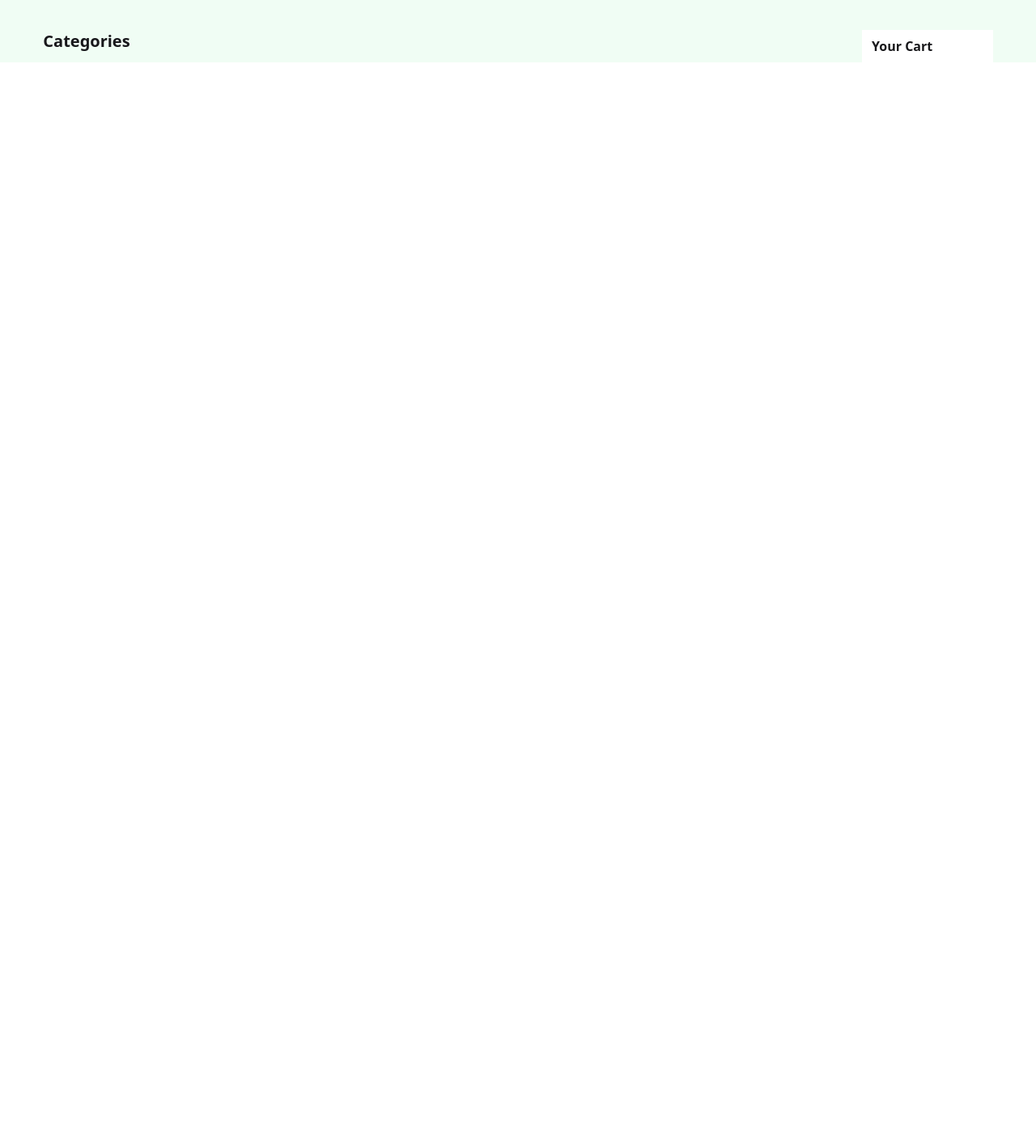
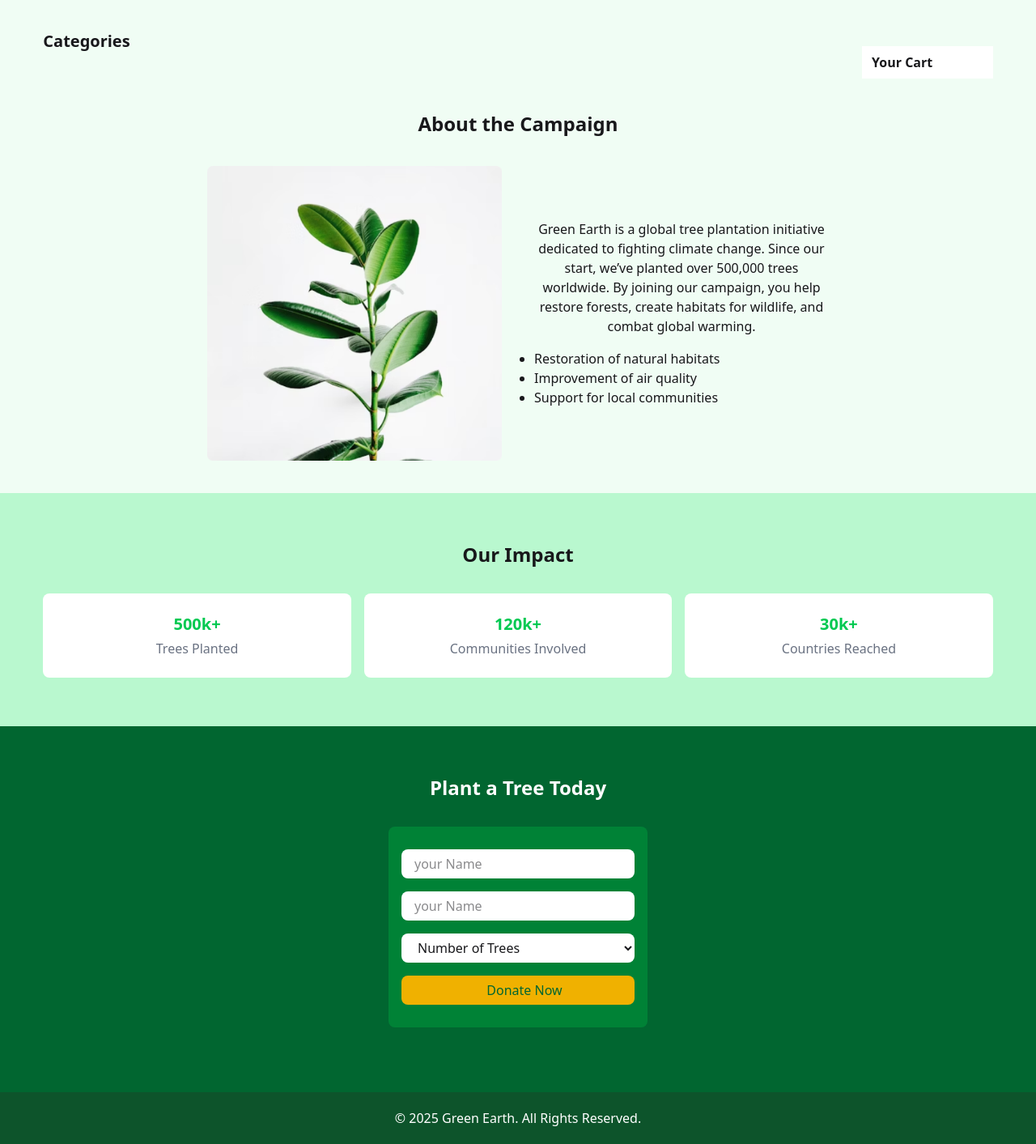
Before and after one commit to pijush512/Assignment6, a plain HTML site: page index.html in a window 1280 px wide. Shown: the part 543-1956 px from the top of the page at 81% size. Before the commit the page ends 800 px from the top, so only its background shows below. Drawn offline with nearby package versions, Linux system fonts and the light colour scheme; no server answers.

Commit message:
design and responsive done

```diff
--- a/Js/script.js
+++ b/Js/script.js
@@ -30,11 +30,11 @@ const openModal = (id) => {
             <div class="card-body">
                 <h2 class="card-title">${tree.name}</h2>
                 <p>${tree.description}</p>
-                <div class="card-actions justify-between items-center">
-                    <div class="bg-green-200 rounded-2xl px-4 py-1 text-lg">${tree.category}</div>
-                    <div class="font-bold text-lg">${tree.price}</div>
+                <div class="card-actions flex flex-col">
+                    <div class=" text-lg"><span class="font-bold">Category:</span> ${tree.category}</div>
+                    <div class="text-lg"><span class="font-bold">Price:</span> ৳${tree.price}</div>
                 </div>
-                <button class="bg-green-600 rounded-3xl py-2 text-white text-lg mt-4">Add to Cart</button>
+
             </div>
             <div class="modal-action">
                 <form method="dialog">
@@ -73,7 +73,7 @@ const displayAllTrees = (allTrees) => {
                     <div class="card-actions justify-between items-center">
                         <div
                             class="bg-green-200 rounded-2xl px-4 py-1 text-lg">${tree.category}</div>
-                        <div class="font-bold text-lg">${tree.price}</div>
+                        <div class="font-bold text-lg">৳ ${tree.price}</div>
                     </div>
                     <button
                         class="bg-green-600 rounded-3xl py-2 text-white text-lg mt-4">Add
--- a/index.html
+++ b/index.html
@@ -15,12 +15,30 @@
         <title>Assignment 6</title>
     </head>
     <body>
-        <header class="bg-green-600">
-            <div class="navbar w-11/12 mx-auto flex flex-col gap-2 md:flex-row">
+        <header>
+            <div class="navbar bg-green-600">
                 <div class="navbar-start">
-                    <a class=" font-bold text-xl text-white">Green Earth</a>
+                    <div class="dropdown">
+                        <div tabindex="0" role="button"
+                            class="btn btn-ghost lg:hidden">
+                            <svg xmlns="http://www.w3.org/2000/svg"
+                                class="h-5 w-5" fill="none" viewBox="0 0 24 24"
+                                stroke="currentColor"> <path
+                                    stroke-linecap="round"
+                                    stroke-linejoin="round" stroke-width="2"
+                                    d="M4 6h16M4 12h8m-8 6h16" /> </svg>
+                        </div>
+                        <ul
+                            tabindex="0"
+                            class="menu menu-sm dropdown-content bg-base-100 rounded-box z-1 mt-3 w-52 p-2 shadow">
+                            <li><a>About</a></li>
+                            <li><a>Gallery</a></li>
+                            <li><a>Plant a Tree</a></li>
+                        </ul>
+                    </div>
+                    <a class="btn btn-ghost text-xl text-white">Green Earth</a>
                 </div>
-                <div class="navbar-center">
+                <div class="navbar-center hidden lg:flex">
                     <ul class="flex gap-10 text-white font-semi">
                         <li><a>About</a></li>
                         <li><a>Gallery</a></li>
@@ -28,8 +46,7 @@
                     </ul>
                 </div>
                 <div class="navbar-end">
-                    <a
-                        class=" bg-yellow-300 rounded-3xl py-2 px-4 text-green-600">Plant
+                    <a class="bg-yellow-300 rounded-3xl py-2 px-4 text-green-600">Plant
                         a Tree</a>
                 </div>
             </div>
@@ -37,7 +54,8 @@
         <!-- banner -->
         <section class="bg-green-100 py-20"
             style="background-image: url('./Images/hero-leaf1.png'), url('./Images/hero-leaf2.png'); background-repeat: no-repeat, no-repeat; background-position: left, right;">
-            <h1 class="text-3xl font-bold text-center">Plant a Tree, Grow a
+
+            <h1 class="text-3xl font-bold text-center ">Plant a Tree, Grow a
                 Future</h1>
             <p class="text-center py-10">Join our mission to plant 1 million
                 trees and make the Earth greener for future <br> generations.
@@ -53,33 +71,114 @@
                     Trees</h1>
                 <div
                     class="flex flex-col  md:flex-row justify-between w-11/12 mx-auto pt-10">
-                    <div class="left w-[15%] ">
+                    <div class="left md:w-[15%] ">
                         <h3 class="text-xl font-bold">Categories</h3>
-                        <ul id="catagori_container">
+                        <ul class="mb-5" id="catagori_container">
 
                         </ul>
                     </div>
 
-                    <div class="center w-[80%] px-4">
+                    <div class="center md:w-[80%] px-4">
                         <div id="card_container"
                             class="grid grid-cols-1 md:grid-cols-3 gap-4">
 
                         </div>
                     </div>
 
-                    <div class="right w-[15%] bg-white px-3 py-2">
+                    <div class="right sm:mt-5 md:w-[15%] bg-white px-3 py-2">
                         <h3 class="font-bold">Your Cart</h3>
 
                     </div>
                 </div>
+                <!-- About the  Campaign section -->
+                <section class="md:mx-[20%] pb-10">
+                    <h3 class="text-2xl text-center font-bold pt-10">About the
+                        Campaign</h3>
+                    <div
+                        class="mt-9 flex flex-col md:flex-row items-center justify-between gap-10">
+                        <div class="w-full">
+                            <img class="w-full" src="Images/about.png" alt>
+                        </div>
+                        <div class="w-full">
+                            <p class="text-[16px] sm:text-center">Green Earth is
+                                a global tree plantation initiative dedicated to
+                                fighting climate change. Since our start, we’ve
+                                planted over 500,000 trees worldwide. By joining
+                                our campaign, you help restore forests, create
+                                habitats for wildlife, and combat global
+                                warming.</p>
+                            <ul class="list-disc mt-4">
+                                <li>Restoration of natural habitats</li>
+                                <li>Improvement of air quality</li>
+                                <li>Support for local communities</li>
+                            </ul>
+                        </div>
+                    </div>
+                </section>
+            </section>
+            <!-- our impact section -->
+            <section class="bg-green-200 ">
+                <h3 class="text-2xl text-center font-bold pt-15 mb-8 ">Our
+                    Impact</h3>
+
+                <div
+                    class="w-11/12 mx-auto flex flex-col md:flex-row justify-between items-center pb-15 gap-4">
+
+                    <div class="w-[400px] p-6 bg-white text-center rounded-lg">
+                        <h1 class="text-green-500 font-bold text-xl">500k+</h1>
+                        <p class="text-gray-500 mt-1">Trees Planted</p>
+                    </div>
+                    <div class="w-[400px] p-6 bg-white text-center rounded-lg">
+                        <h1 class="text-green-500 font-bold text-xl">120k+</h1>
+                        <p class="text-gray-500 mt-1">Communities Involved</p>
+                    </div>
+                    <div class="w-[400px] p-6 bg-white text-center rounded-lg">
+                        <h1 class="text-green-500 font-bold text-xl">30k+</h1>
+                        <p class="text-gray-500 mt-1">Countries Reached</p>
+                    </div>
+                </div>
+            </section>
+
+            <!-- Plant a tree -->
+            <section class="text-center bg-green-800 pb-20">
+                <h3
+                    class="text-2xl text-white text-center font-bold pt-15 mb-8 ">Plant
+                    a Tree Today</h3>
+
+                <div
+                    class="bg-green-700 w-full md:w-[25%] mx-auto py-7 rounded-lg">
+                    <form action>
+                        <input
+                            class="bg-white w-[90%] rounded-lg border-none h-9 pl-4 mb-4"
+                            type="text" placeholder="your Name">
+
+                        <input
+                            class="bg-white w-[90%] rounded-lg border-none h-9 pl-4 mb-4"
+                            type="text" placeholder="your Name">
+
+                        <select
+                            class="bg-white w-[90%] rounded-lg border-none h-9 pl-4 mb-4">
+                            <option value>Number of Trees</option>
+                        </select>
+
+                        <input
+                            class="bg-yellow-500 w-[90%] rounded-lg border-none h-9 pl-4 text-green-800"
+                            type="button" value="Donate Now">
+                    </form>
+                </div>
             </section>
         </main>
+        <!-- Footer -->
+        <footer class="bg-green-900">
+            <p class="text-white text-center py-5">© 2025 Green Earth. All
+                Rights Reserved.</p>
+        </footer>
 
         <!-- modal -->
         <!-- Open the modal using ID.showModal() method -->
         <!-- <button class="btn" onclick="my_modal_5.showModal()">open modal</button> -->
         <dialog id="my_modal_5" class="modal modal-bottom sm:modal-middle">
-            <div id="modal_container" class="modal-box">
+            <div id="modal_container" class="modal-box w-11/12 max-w-md">
 
             </div>
 
```
Also changed, not shown: Styles/style.css (+24 -0 lines).
